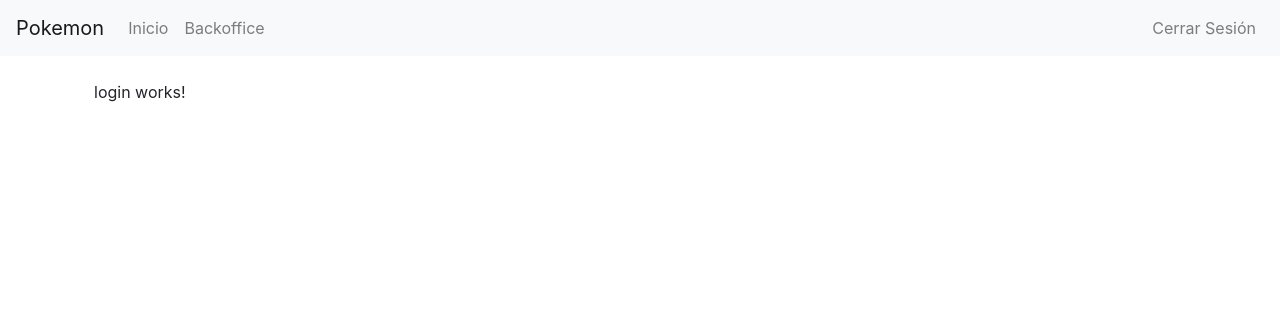
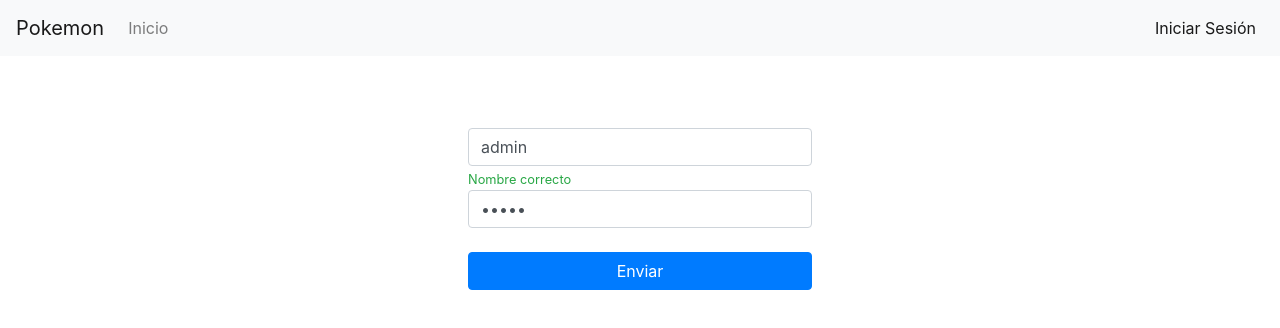
Before and after one commit to MariaAlba/pokemon-clienteAngular, an Angular app: page /login in a window 1280 px wide. Shown: the top 328 px of the page. Built offline with nearby package versions, Linux system fonts and the light colour scheme.

Commit message:
Add fuarda

```diff
--- a/src/app/componentes/navbar/navbar.component.html
+++ b/src/app/componentes/navbar/navbar.component.html
@@ -14,17 +14,22 @@
 
          <!-- rutas si el usuario esta loegado o no -->
         <li class="nav-item">
-          <a *ngIf="estaLogeado" [routerLink]="'/backoffice'" routerLinkActive="active" class="nav-link">Backoffice</a>
+          <a *ngIf="usuarioService.isLogged()" [routerLink]="'/backoffice'" routerLinkActive="active" class="nav-link">Backoffice</a>
         </li>
 
         <div class="navbar-nav ml-auto login">
 
           <li class="nav-item">
-            <a *ngIf="!estaLogeado" [routerLink]="'/login'" routerLinkActive="active" class="nav-link">Iniciar Sesión</a>
+            <a *ngIf="!usuarioService.isLogged()" [routerLink]="'/login'" routerLinkActive="active" class="nav-link">Iniciar Sesión</a>
           </li>
 
           <li class="nav-item">
-            <a *ngIf="estaLogeado" (click)="salir()" routerLinkActive="active"  class="nav-link">Cerrar Sesión</a>
+            <a *ngIf="usuarioService.isLogged()" [routerLink] (click)="salir()" routerLinkActive="active"  class="nav-link salir">
+              <span class="salir">
+                <i class="fa fa-power-off"></i>
+                Cerrar sesión
+              </span>
+            </a>
           </li>
 
         </div>
--- a/src/app/componentes/navbar/navbar.component.ts
+++ b/src/app/componentes/navbar/navbar.component.ts
@@ -1,5 +1,7 @@
 import { Component, OnInit } from '@angular/core';
 import { RUTAS } from 'src/app/app-routing.module';
+import { Router } from '@angular/router';
+import { UsuarioService } from 'src/app/services/usuario.service';
 
 @Component({
   selector: 'app-navbar',
@@ -11,17 +13,21 @@
   rutas: Array<any>;
   estaLogeado:boolean;
 
-  constructor() {
-
+  constructor(private router:Router, private usuarioService:UsuarioService) {
+    console.trace('NavbarComponent constructor');
     this.rutas = RUTAS;
-
-    this.estaLogeado = true;
-  }
+  }//constructor
 
   ngOnInit() {
-  }
+    console.trace('NavbarComponent ngOnInit');
+  }//ngOnInit
 
   salir(){
-    this.estaLogeado = false;
-  }
+    console.trace('NavbarComponent click boton Cerrar Sesión');
+    const mensaje = '¿Esta seguro que quiere cerrar la sesión ?';
+    if ( confirm(mensaje) ) {
+      this.usuarioService.logout();
+      this.router.navigate(['/']); // ir a Inicio
+    }
+  }//salir
 }
--- a/src/app/guards/login.guard.ts
+++ b/src/app/guards/login.guard.ts
@@ -1,15 +1,34 @@
 import { Injectable } from '@angular/core';
-import { CanActivate, ActivatedRouteSnapshot, RouterStateSnapshot, UrlTree } from '@angular/router';
+import { CanActivate, ActivatedRouteSnapshot, RouterStateSnapshot, UrlTree, Router } from '@angular/router';
 import { Observable } from 'rxjs';
+import { UsuarioService } from '../services/usuario.service';
 
 @Injectable({
   providedIn: 'root'
 })
 export class LoginGuard implements CanActivate {
+
+  constructor(private router:Router,private usuarioService:UsuarioService) {
+    console.debug('LoginGuard constructor');
+
+  }//constructor
+
+
   canActivate(
+
     next: ActivatedRouteSnapshot,
     state: RouterStateSnapshot): Observable<boolean | UrlTree> | Promise<boolean | UrlTree> | boolean | UrlTree {
-    return true;
-  }
 
-}
+    console.debug('LoginGuard canActivate');
+
+    const logeado: boolean = this.usuarioService.isLogged();
+
+    if ( !logeado ) {
+      this.router.navigate(['login']);
+    }
+
+    return logeado;
+  }//canActivate
+
+
+}//LoginGuard
--- a/src/app/paginas/login/login.component.html
+++ b/src/app/paginas/login/login.component.html
@@ -1 +1,27 @@
-<p>login works!</p>
+<div class="row justify-content-center mt-5">
+
+    <div class="col-4">
+
+        <form [formGroup]="formulario" (ngSubmit)="enviar(formulario.value)">
+
+            <input type="text" formControlName="nombre" placeholder="Nombre o Email" class="form-control" />
+
+            <small *ngIf="formulario.controls.nombre.invalid && formulario.controls.nombre.dirty"
+                class="text-danger">Minimo 2 caractes Maximo 100</small>
+
+            <small *ngIf="formulario.controls.nombre.valid" class="text-success">Nombre correcto</small>
+
+            <br>
+            <input type="password" formControlName="pass" placeholder="password" class="form-control" />
+            <small *ngIf="formulario.controls.pass.invalid && formulario.controls.pass.dirty" class="text-danger">Minimo
+                6 caractes Maximo 8</small>
+            <br>
+
+            <input type="submit" [disabled]="formulario.invalid" class="btn btn-primary btn-block" value="Enviar">
+        </form>
+
+
+    </div>
+
+
+</div>
--- a/src/app/paginas/login/login.component.scss
+++ b/src/app/paginas/login/login.component.scss
@@ -0,0 +1 @@
+.salir{cursor:pointer !important;}
--- a/src/app/paginas/login/login.component.ts
+++ b/src/app/paginas/login/login.component.ts
@@ -1,4 +1,7 @@
 import { Component, OnInit } from '@angular/core';
+import { Router } from '@angular/router';
+import { UsuarioService } from 'src/app/services/usuario.service';
+import { FormBuilder, FormGroup, Validators } from '@angular/forms';
 
 @Component({
   selector: 'app-login',
@@ -7,9 +10,44 @@
 })
 export class LoginComponent implements OnInit {
 
-  constructor() { }
+  formulario: FormGroup;
+
+  constructor(private router: Router, private usuarioService: UsuarioService, private builder: FormBuilder) {
+
+    console.trace('LoginComponent constructor');
+
+    //construir el formualrio
+    this.formulario = this.builder.group({
+
+      // definir los FormControl == inputs [ value, validaciones ]
+      nombre: ['admin', [Validators.required, Validators.minLength(1), Validators.maxLength(100)]],
+      pass: ['admin', [Validators.required, Validators.minLength(1), Validators.maxLength(8)]]
+
+    });
+
+  }//constructor
 
   ngOnInit() {
-  }
+    console.trace(' LoginComponent ngOnInit');
+  }//ngOnInit
 
-}
+  enviar( values: any ) {
+    console.trace('Submit formulario %o', values);
+
+    const nombre = values.nombre;
+    const password = values.pass;
+    const uLogeado = this.usuarioService.login(nombre, password);
+
+    if ( uLogeado ) {
+      console.trace('Usuario logeado con exito %o', uLogeado);
+      this.router.navigate(['backoffice']);
+    } else {
+      console.warn('Usuario NO logeado');
+      // TODO cambiar alert
+      alert('Por favor prueba de nuevo a logearte');
+    }
+
+
+  }// enviar
+
+}//LoginComponent
--- a/src/app/services/usuario.service.ts
+++ b/src/app/services/usuario.service.ts
@@ -31,12 +31,13 @@
     let usuarioBuscado: Usuario;
 
     const NOMBRE = 'admin';
-    const PASS = 'pass'
+    const PASS = 'admin'
 
     if(NOMBRE===nombre && PASS===password){
       console.trace('usuario NO encontrado');
 
       // creo usuarioBuscado en este caso / en otro lo recupero del servicio
+      usuarioBuscado = new Usuario();
       usuarioBuscado.nombre = nombre;
       usuarioBuscado.password = password;
       usuarioBuscado.id = 99;
```
